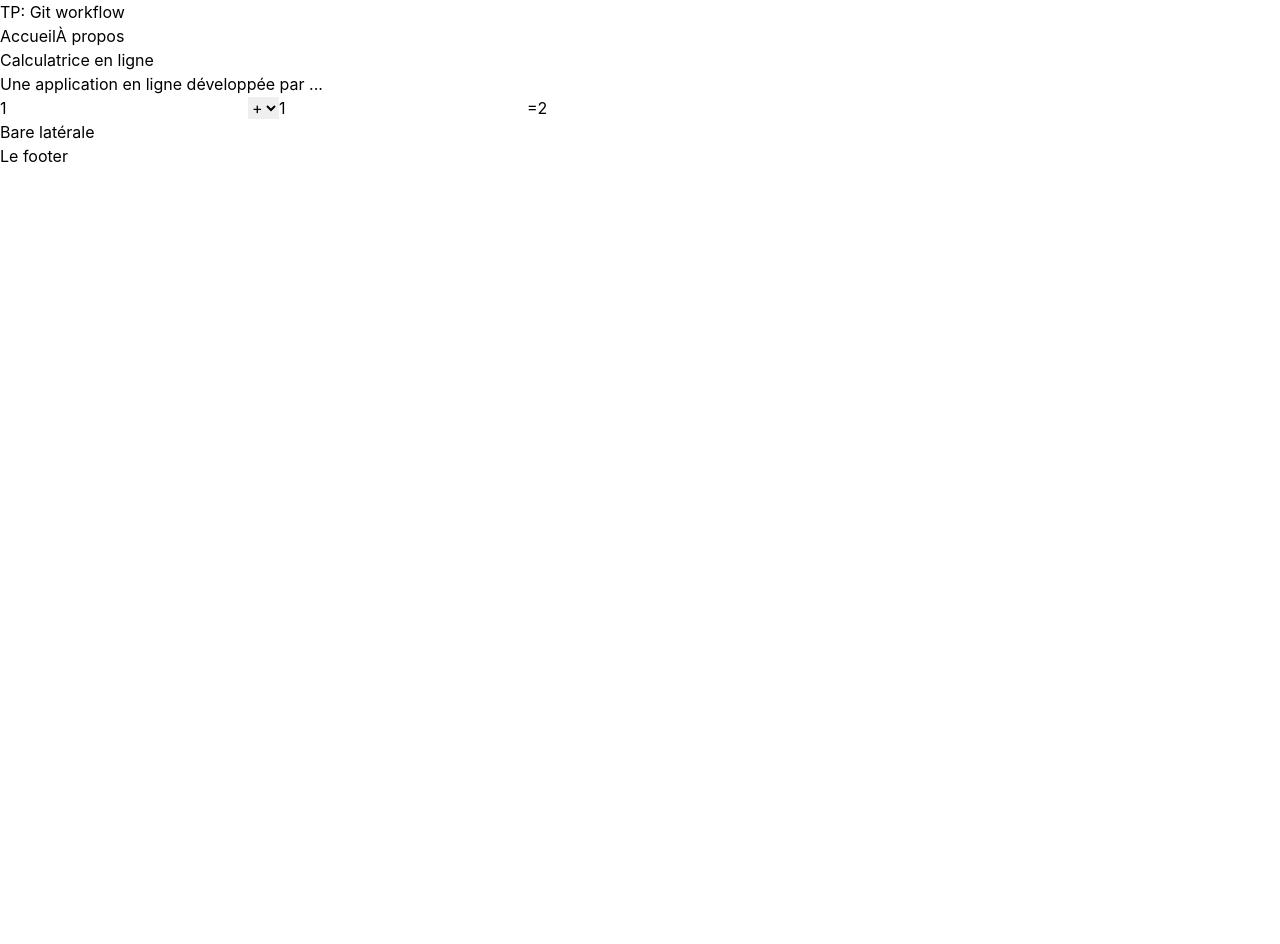
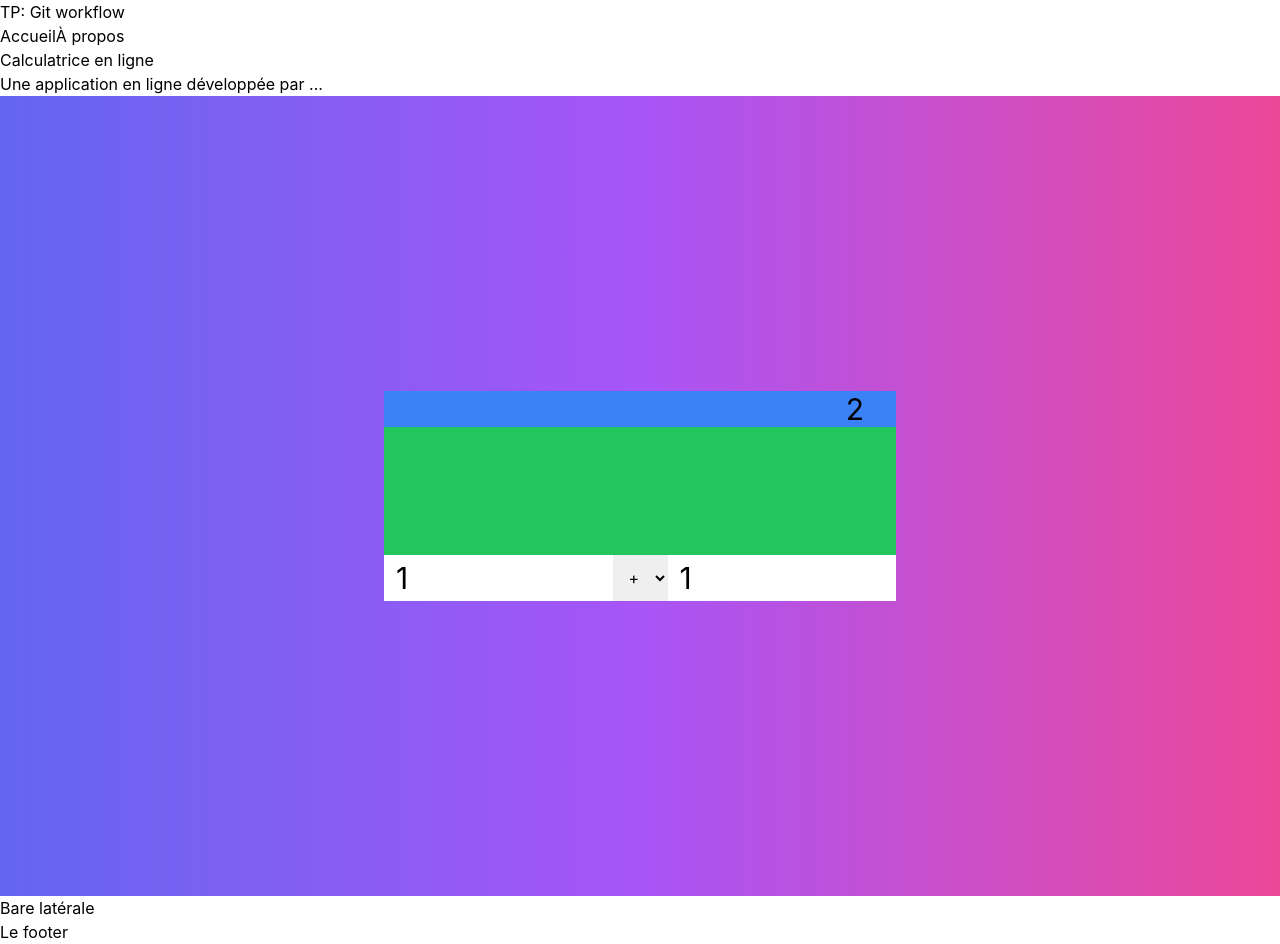
Before and after one commit to paul-schuhm/tp1-mds-git-workflow-calculatrice, a React (Create React App) app in the folder rendu-evaluationgitflow-b_mathis/: page / in a window 1280 px wide. Before the commit the page ends 800 px from the top, so only its background shows below. Built offline with nearby package versions, Linux system fonts and the light colour scheme.

Commit message:
Structure les éléments et ajoute une couleur de fond

```diff
--- a/rendu-evaluationgitflow-b_mathis/src/App.js
+++ b/rendu-evaluationgitflow-b_mathis/src/App.js
@@ -42,7 +42,7 @@ function App() {
         setOperator(event.target.value)
     }
 
-    return (<div>
+    return (<div className={"from-indigo-500 via-purple-500 to-pink-500"}>
         <header>
             <h1>TP: Git workflow</h1>
             <nav className="navbar">
@@ -54,21 +54,25 @@ function App() {
         <body>
 
         <section>
-
             <header>
-                <h2 >Calculatrice en ligne</h2>
+                <h2>Calculatrice en ligne</h2>
                 <p>Une application en ligne développée par ...</p>
             </header>
-
-            <input type="number" value={leftOperand} onChange={handleLeftOperandChange}/>
-            <select value={operator} onChange={handleOperatorChange}>
-                <option value="+">+</option>
-                <option value="-">-</option>
-                <option value="*">*</option>
-                <option value="/">/</option>
-            </select>
-            <input type="number" value={rightOperand} onChange={handleRightOperandChange}/><span>=</span>
-            <span>{result}</span>
+            <div className={"h-screen w-screen flex flex-col  justify-center bg-gradient-to-r "}>
+                <div className={"mx-auto bg-green-500 w-[40vw] flex flex-col gap-32"}>
+                    <span className={" bg-blue-500 text-end px-8 text-3xl"}>{result}</span>
+                <div className={" bg-blue-500 flex flex-row "}>
+                    <input type="number" value={leftOperand} onChange={handleLeftOperandChange} className={"w-1/2 px-3 text-3xl"}/>
+                    <select value={operator} onChange={handleOperatorChange} className={"p-3"}>
+                        <option value="+">+</option>
+                        <option value="-">-</option>
+                        <option value="*">*</option>
+                        <option value="/">/</option>
+                    </select>
+                    <input type="number" value={rightOperand} onChange={handleRightOperandChange} className={"px-3 w-1/2 text-3xl"}/>
+                </div>
+                </div>
+            </div>
 
         </section>
 
```
